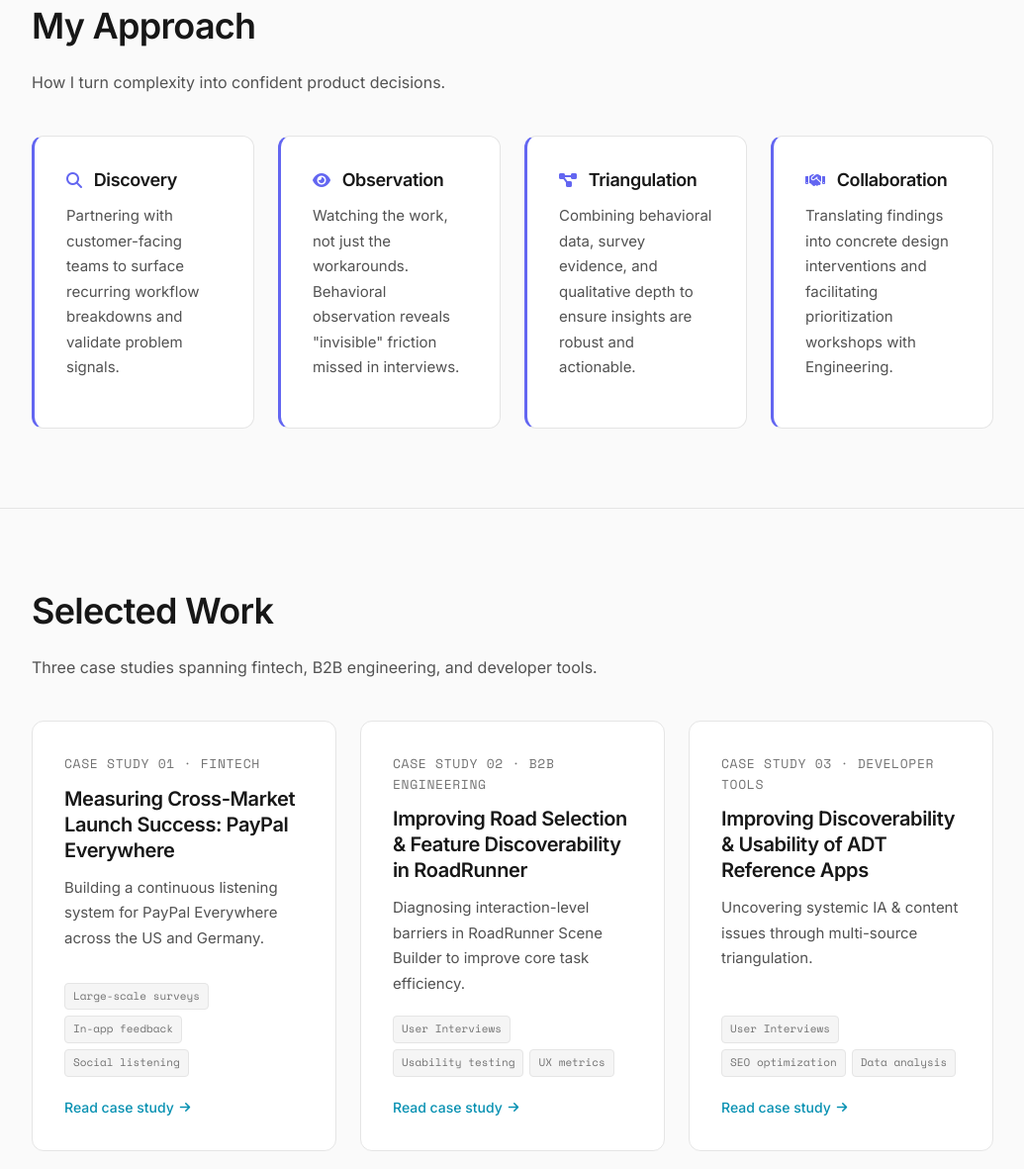
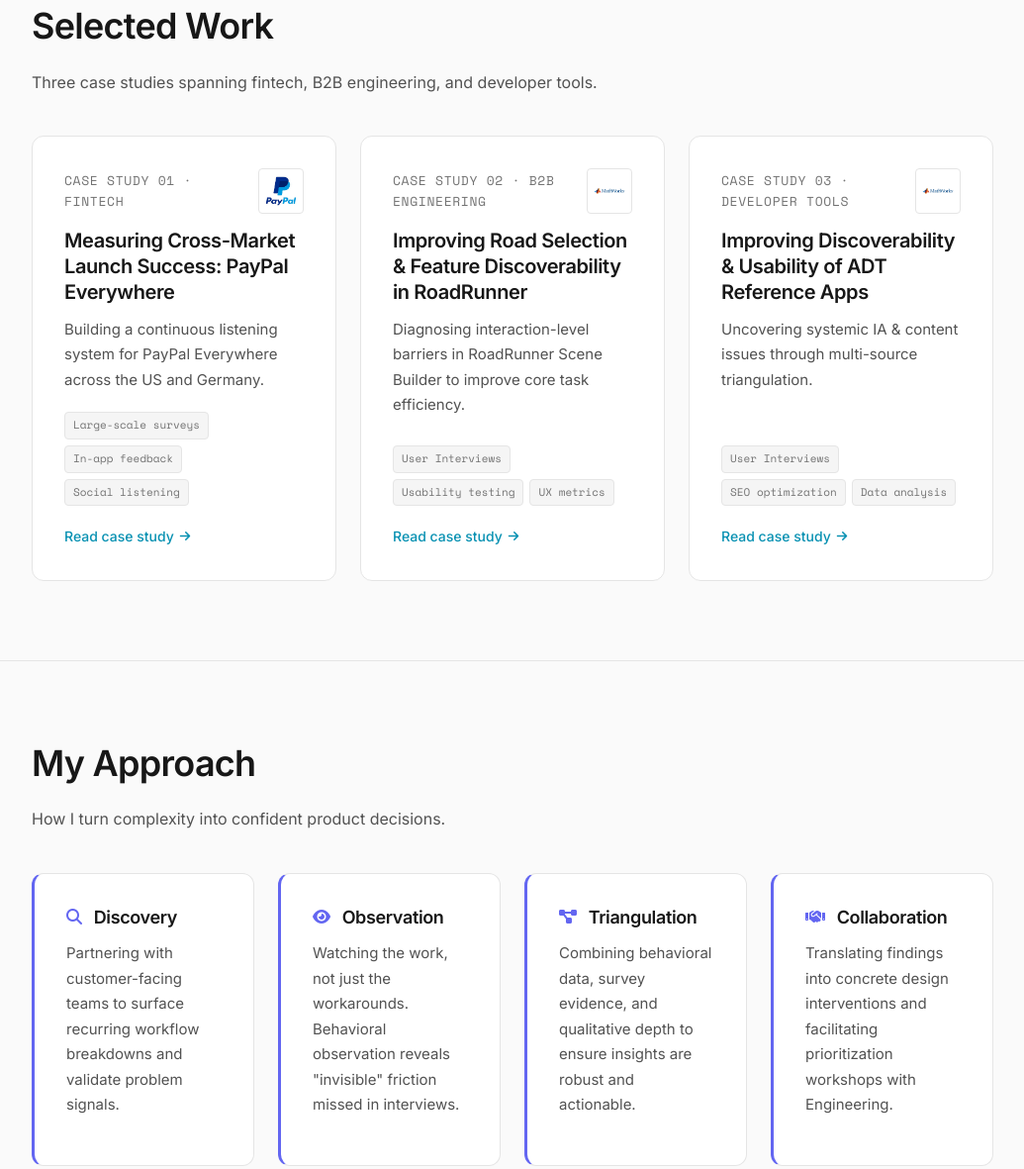
Before and after one commit to krabhi-brn/UXR_Portfolio_Abhijeet, a plain HTML site: page index.html in a window 1280 px wide. Shown: the part 782-1963 px from the top of the page at 99% size, without its empty margins (122-1157 px from the left). Drawn offline with nearby package versions, Linux system fonts and the light colour scheme.

Commit message:
Add case-study company logos, reorder home sections, update resume

```diff
--- a/index.html
+++ b/index.html
@@ -43,10 +43,65 @@
                 <a href="#work" class="btn btn-primary"><i class="fas fa-briefcase"></i> View My Work</a>
                 <a href="about.html" class="btn btn-secondary"><i class="fas fa-user"></i> About Me</a>
             </div>
-            <a href="#approach" class="scroll-indicator">
+            <a href="#work" class="scroll-indicator">
                 <span class="mono">Scroll down to know more</span>
                 <i class="fas fa-arrow-down"></i>
             </a>
+        </div>
+    </section>
+
+    <!-- SELECTED WORK -->
+    <section id="work" class="section-padding section-border">
+        <div class="container">
+            <h2>Selected Work</h2>
+            <p style="max-width: 600px;">Three case studies spanning fintech, B2B engineering, and developer tools.</p>
+
+            <div class="case-grid">
+                <a href="paypal.html" class="case-card">
+                    <div class="case-card__head">
+                        <span class="mono">Case Study 01 · Fintech</span>
+                        <img class="case-card__logo" src="images/paypal-logo.png" alt="PayPal logo" loading="lazy" />
+                    </div>
+                    <h3>Measuring Cross-Market Launch Success: PayPal Everywhere</h3>
+                    <p>Building a continuous listening system for PayPal Everywhere across the US and Germany.</p>
+                    <div class="card-tags">
+                        <span>Large-scale surveys</span>
+                        <span>In-app feedback</span>
+                        <span>Social listening</span>
+                    </div>
+                    <span class="read-more">Read case study <i class="fas fa-arrow-right"></i></span>
+                </a>
+
+                <a href="roadrunner.html" class="case-card">
+                    <div class="case-card__head">
+                        <span class="mono">Case Study 02 · B2B Engineering</span>
+                        <img class="case-card__logo" src="images/image67.png" alt="MathWorks logo" loading="lazy" />
+                    </div>
+                    <h3>Improving Road Selection &amp; Feature Discoverability in RoadRunner</h3>
+                    <p>Diagnosing interaction-level barriers in RoadRunner Scene Builder to improve core task efficiency.</p>
+                    <div class="card-tags">
+                        <span>User Interviews</span>
+                        <span>Usability testing</span>
+                        <span>UX metrics</span>
+                    </div>
+                    <span class="read-more">Read case study <i class="fas fa-arrow-right"></i></span>
+                </a>
+
+                <a href="adt.html" class="case-card">
+                    <div class="case-card__head">
+                        <span class="mono">Case Study 03 · Developer Tools</span>
+                        <img class="case-card__logo" src="images/image67.png" alt="MathWorks logo" loading="lazy" />
+                    </div>
+                    <h3>Improving Discoverability &amp; Usability of ADT Reference Apps</h3>
+                    <p>Uncovering systemic IA &amp; content issues through multi-source triangulation.</p>
+                    <div class="card-tags">
+                        <span>User Interviews</span>
+                        <span>SEO optimization</span>
+                        <span>Data analysis</span>
+                    </div>
+                    <span class="read-more">Read case study <i class="fas fa-arrow-right"></i></span>
+                </a>
+            </div>
         </div>
     </section>
 
@@ -76,52 +131,6 @@
         </div>
     </section>
 
-    <!-- SELECTED WORK -->
-    <section id="work" class="section-padding section-border">
-        <div class="container">
-            <h2>Selected Work</h2>
-            <p style="max-width: 600px;">Three case studies spanning fintech, B2B engineering, and developer tools.</p>
-
-            <div class="case-grid">
-                <a href="paypal.html" class="case-card">
-                    <span class="mono">Case Study 01 · Fintech</span>
-                    <h3>Measuring Cross-Market Launch Success: PayPal Everywhere</h3>
-                    <p>Building a continuous listening system for PayPal Everywhere across the US and Germany.</p>
-                    <div class="card-tags">
-                        <span>Large-scale surveys</span>
-                        <span>In-app feedback</span>
-                        <span>Social listening</span>
-                    </div>
-                    <span class="read-more">Read case study <i class="fas fa-arrow-right"></i></span>
-                </a>
-
-                <a href="roadrunner.html" class="case-card">
-                    <span class="mono">Case Study 02 · B2B Engineering</span>
-                    <h3>Improving Road Selection &amp; Feature Discoverability in RoadRunner</h3>
-                    <p>Diagnosing interaction-level barriers in RoadRunner Scene Builder to improve core task efficiency.</p>
-                    <div class="card-tags">
-                        <span>User Interviews</span>
-                        <span>Usability testing</span>
-                        <span>UX metrics</span>
-                    </div>
-                    <span class="read-more">Read case study <i class="fas fa-arrow-right"></i></span>
-                </a>
-
-                <a href="adt.html" class="case-card">
-                    <span class="mono">Case Study 03 · Developer Tools</span>
-                    <h3>Improving Discoverability &amp; Usability of ADT Reference Apps</h3>
-                    <p>Uncovering systemic IA &amp; content issues through multi-source triangulation.</p>
-                    <div class="card-tags">
-                        <span>User Interviews</span>
-                        <span>SEO optimization</span>
-                        <span>Data analysis</span>
-                    </div>
-                    <span class="read-more">Read case study <i class="fas fa-arrow-right"></i></span>
-                </a>
-            </div>
-        </div>
-    </section>
-
     <!-- FOOTER -->
     <footer id="contact">
         <div class="container">
--- a/styles.css
+++ b/styles.css
@@ -478,6 +478,27 @@ nav {
     color: var(--text-tertiary);
     margin-bottom: 0.75rem;
     display: block;
+}
+.case-card__head {
+    display: flex;
+    align-items: flex-start;
+    justify-content: space-between;
+    gap: 1rem;
+    margin-bottom: 0.875rem;
+}
+.case-card__head .mono {
+    margin-bottom: 0;
+    padding-top: 0.15rem;
+}
+.case-card__logo {
+    width: 46px;
+    height: 46px;
+    object-fit: contain;
+    flex-shrink: 0;
+    padding: 0.4rem;
+    background: #ffffff;
+    border: 1px solid var(--border-color);
+    border-radius: var(--radius-sm);
 }
 .case-card h3 {
     margin: 0 0 0.75rem 0;
```
Also changed, not shown: 1 other file.
